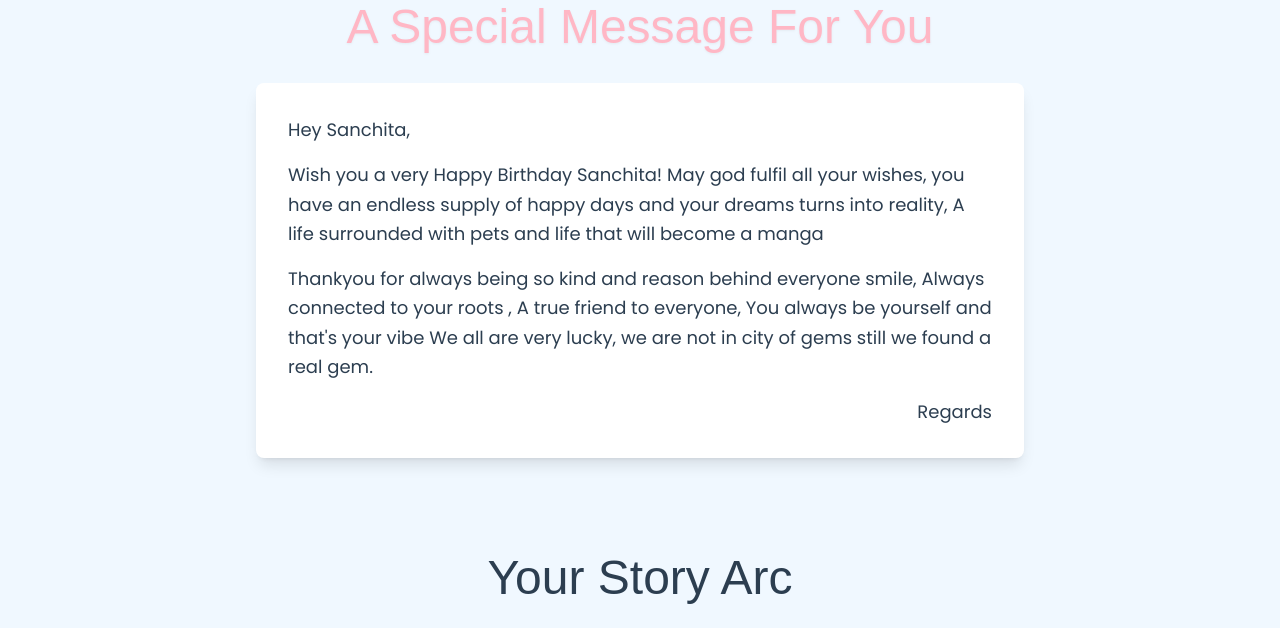
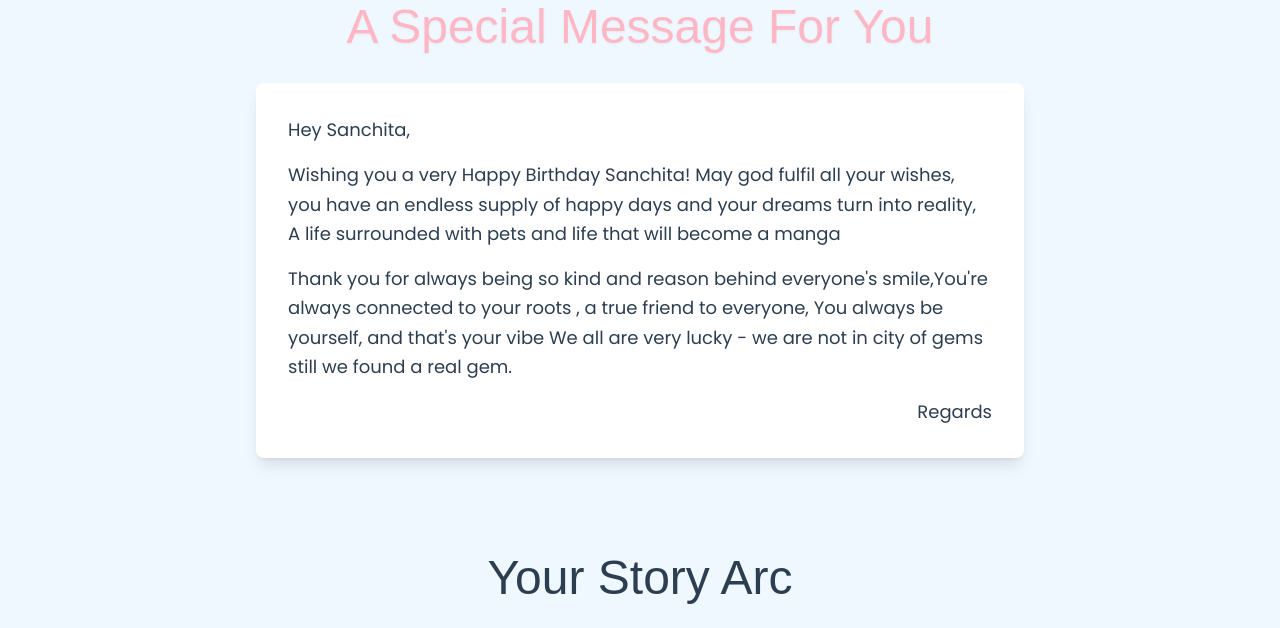
Before and after one commit to Harmann60/HappyBirthday, a plain HTML site: page index.html in a window 1280 px wide. Shown: the part 941-1569 px from the top of the page. Drawn offline with nearby package versions, Linux system fonts and the light colour scheme; some packages are replaced by stand-ins of ours; a script that the page names is missing; a web font is replaced by a local one.

Commit message:
Update index.html

```diff
--- a/index.html
+++ b/index.html
@@ -52,8 +52,8 @@
     <div class="text-left text-lg leading-relaxed space-y-4 bg-white p-8 rounded-lg shadow-lg">
       <!-- TODO: Write your personal letter here -->
       <p>Hey Sanchita,</p>
-      <p>Wish you a very Happy Birthday Sanchita! May god fulfil all your wishes, you have an endless supply of happy days and your dreams turns into reality, A life surrounded with pets and life that will become a manga </p>
-      <p>Thankyou for always being so kind and reason behind everyone smile, Always connected to your roots , A true friend to everyone, You always be yourself and that's your vibe We all are very lucky, we are not in city of gems still we found a real gem.</p>
+      <p>Wishing you a very Happy Birthday Sanchita! May god fulfil all your wishes, you have an endless supply of happy days and your dreams turn into reality, A life surrounded with pets and life that will become a manga </p>
+      <p>Thank you for always being so kind and reason behind everyone's smile,You're always connected to your roots , a true friend to everyone, You always be yourself, and that's your vibe We all are very lucky - we are not in city of gems still we found a real gem.</p>
       <p class="text-right mt-8">
         Regards<br>
       </p>
@@ -165,7 +165,7 @@
             <div class="bg-white p-6 rounded-lg shadow-lg text-center h-full">
               <img src="img/demon.png" alt="Anime Poster 3" class="w-full h-80 object-cover rounded-md mb-4">
               <h3 class="text-2xl font-anime text-sakura">Demon Slayer</h3>
-              <p class="mt-2">"No one is born evil. Even those who’ve fallen into darkness once dreamed of the light. If you can understand someone’s pain — even for a moment — you’ve already done something powerfulTurn pain into empathy. Turn loss into purpose.And fight — not just to win — but to heal what’s broken"</p>
+              <p class="mt-2">"No one is born evil. Even those who’ve fallen into darkness once dreamed of the light. If you can understand someone’s pain — even for a moment — you’ve already done something powerful Turn pain into empathy. Turn loss into purpose.And fight — not just to win — but to heal what’s broken"</p>
             </div>
           </div>
           <!-- Anime Card 4 -->
```
